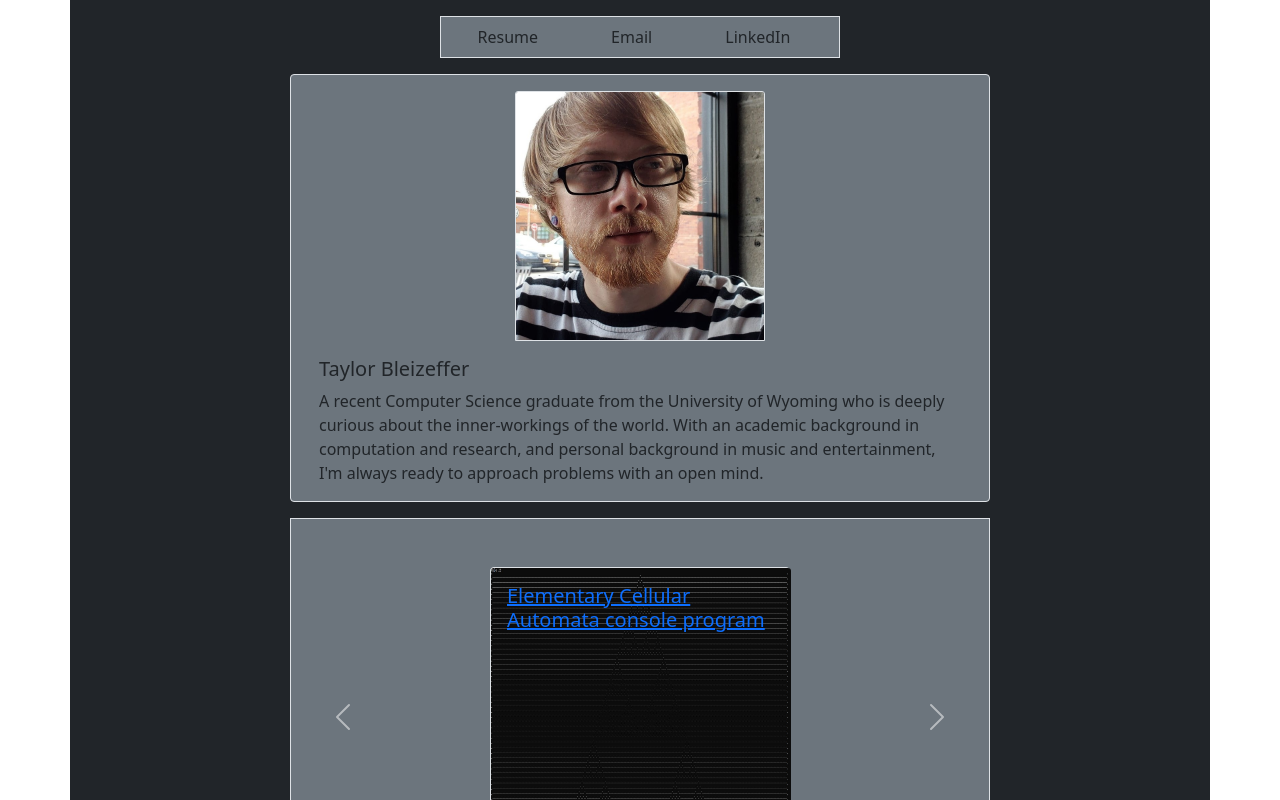
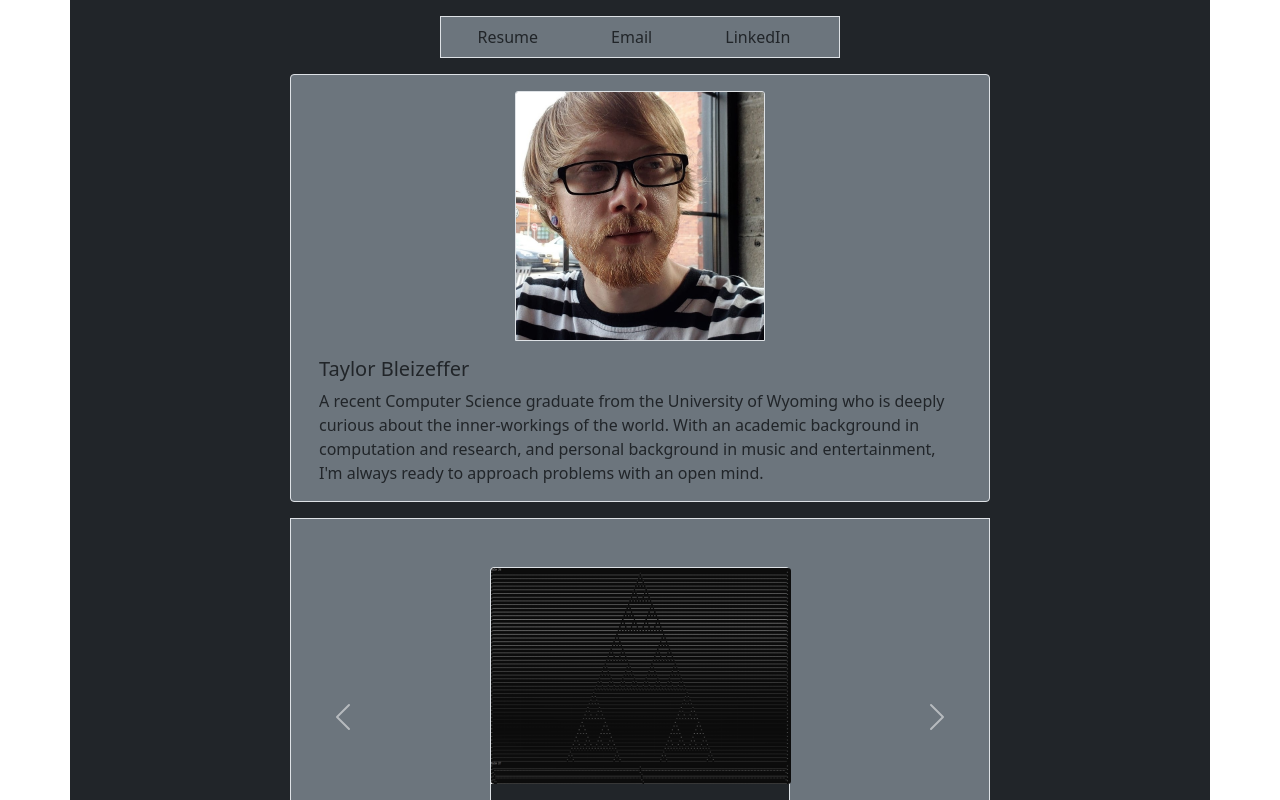
Before and after one commit to tbzeff/my-portfolio, a React (Create React App) app: page / in a window 1280 px wide. Shown: the top 800 px of the page. Built offline with nearby package versions, Linux system fonts and the light colour scheme.

Commit message:
Hover and styling on ProjectCards

```diff
--- a/src/components/ContactLinks.jsx
+++ b/src/components/ContactLinks.jsx
@@ -2,7 +2,6 @@ import React from 'react';
 
 import 'bootstrap/dist/css/bootstrap.min.css';
 import resume from '../res/taylorbleizeffer-resume.pdf';
-import Container from 'react-bootstrap/Container';
 import Nav from 'react-bootstrap/Nav';
 
 const ContactLinks = () => {
@@ -11,8 +10,8 @@ const ContactLinks = () => {
     const [hover2,setHover2] = React.useState(false);
     const [hover3,setHover3] = React.useState(false);
 
-    const itemclass1 = "m-auto"
-    const itemclass2 = "m-auto bg-light"
+    const itemclass1 = "m-auto";
+    const itemclass2 = "m-auto bg-light";
 
     let item1, item2, item3 = "";
 
--- a/src/components/ProjectCard.jsx
+++ b/src/components/ProjectCard.jsx
@@ -3,17 +3,38 @@ import React from 'react';
 import 'bootstrap/dist/css/bootstrap.min.css';
 import Card from 'react-bootstrap/Card';
 
-const ProjectCard = (props) => (
+const ProjectCard = (props) => {
+
+    const [hover,setHover] = React.useState(false);
+
+    let titleclass = "";
+
+    const itemclass1 = "m-auto bg-secondary border";
+    const itemclass2 = "m-auto bg-light border";
+
+    if (hover) {
+        titleclass = itemclass2;
+    }
+    else {
+        titleclass = itemclass1;
+    }
+
+    return (
     <Card className="m-auto mb-5 mt-5 border" style={{ width: '300px', height: '300px' }}>
-        <Card.Img style={{ width: '300px', height: '300px' }} src={props.img} />
-        <Card.ImgOverlay >
-            <Card.Title>
+        <Card.Img style={{ width: '300px', height: '225px' }} src={props.img} />
+        <Card.Body className="bg-dark" fluid>
+            <Card.Title className={titleclass} fluid>
                 <Card.Link
-                    href={props.href}>{props.title}
+                    className="link-dark"
+                    onMouseOver={ () => setHover(true) }
+                    onMouseOut={ () => setHover(false) }
+                    href={props.href}>
+                        {props.title}
                 </Card.Link>
             </Card.Title>
-        </Card.ImgOverlay>
+        </Card.Body>
     </Card>
-)
+    )
+}
 
 export default ProjectCard;
```
